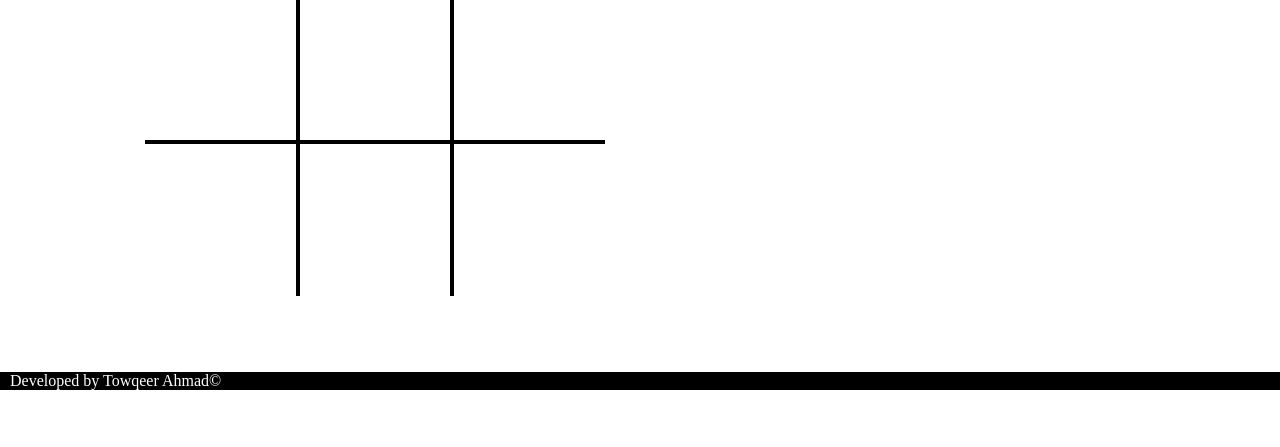
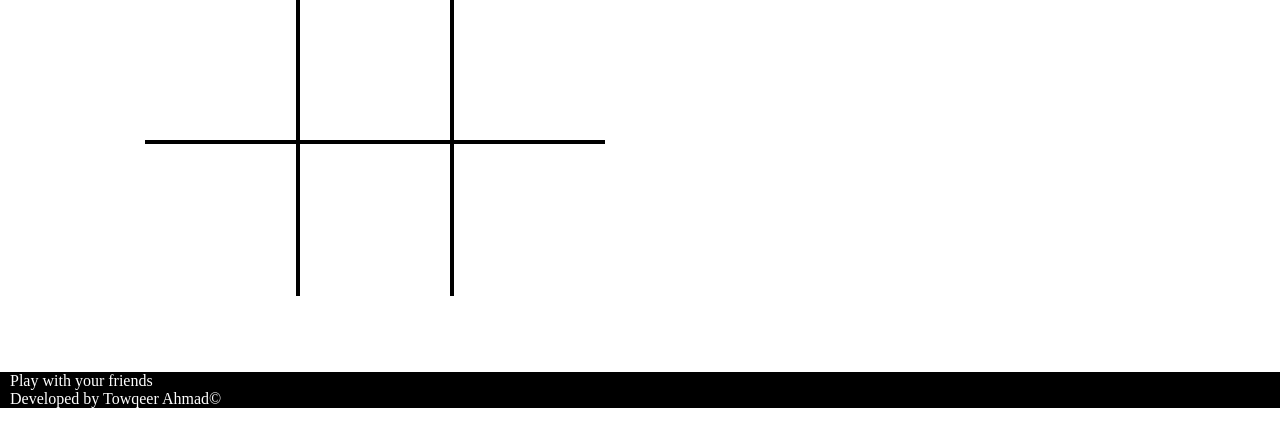
Before and after one commit to tawkeer1/tictac.github.io, a plain HTML site: page index.html in a window 1280 px wide. Shown: the part 225-672 px from the top of the page. Drawn offline with Linux system fonts and the light colour scheme.

Commit message:
Index.html

```diff
--- a/index.html
+++ b/index.html
@@ -39,7 +39,7 @@
         </div>
     </div>
     <div class="bottom">
-   <p1>Developed by Towqeer Ahmad&copy;</p>
+   <p1>Play with your friends <br> Developed by Towqeer Ahmad&copy;</p>
     </div>
     <script src="script.js"></script>
 </body>
```
